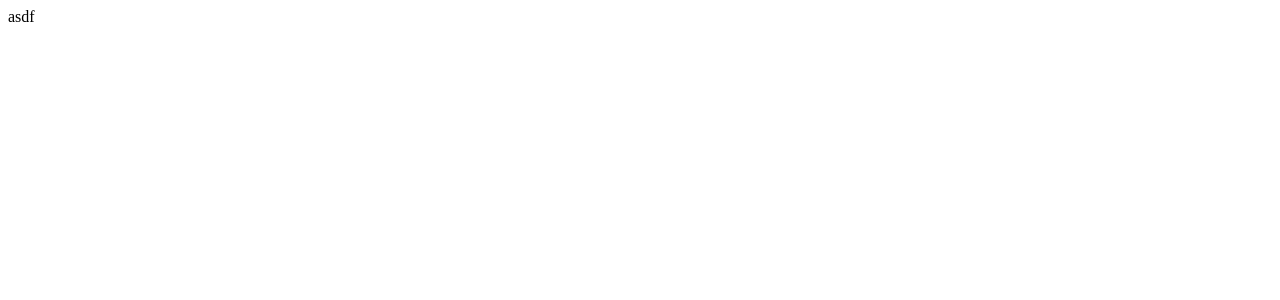
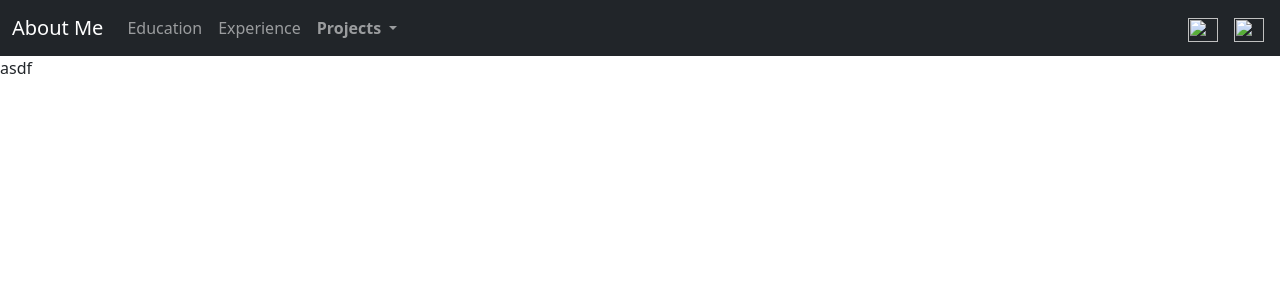
Before and after one commit to KingBubIII/portfolio_website, a Django app: page /home/ in a window 1280 px wide. Before the commit the part shown is almost empty. Shown: the top 300 px of the page. Run offline with Django 5.2, Linux system fonts and the light colour scheme.

Commit message:
created a file for the navbar and made it extendable to other html files to act as a base

```diff
--- a/devsite/me_info/templates/me_info/index.html
+++ b/devsite/me_info/templates/me_info/index.html
@@ -1 +1,7 @@
-asdf
+{% extends "me_info\\navbar.html" %}
+
+{% block content %}
+  <div id="content">
+    asdf
+  </div>
+{% endblock %}
--- /dev/null
+++ b/devsite/me_info/templates/me_info/navbar.html
@@ -0,0 +1,58 @@
+<!doctype html>
+<html lang="en">
+  <head>
+    <meta charset="utf-8">
+    <meta name="viewport" content="width=device-width, initial-scale=1">
+    <title>Bootstrap demo</title>
+    <link href="https://cdn.jsdelivr.net/npm/bootstrap@5.3.3/dist/css/bootstrap.min.css" rel="stylesheet" integrity="sha384-QWTKZyjpPEjISv5WaRU9OFeRpok6YctnYmDr5pNlyT2bRjXh0JMhjY6hW+ALEwIH" crossorigin="anonymous">
+  </head>
+  <body>
+    <nav class="navbar bg-dark navbar-expand-lg" data-bs-theme="dark">
+      <div class="container-fluid">
+        <a class="navbar-brand" href="#">About Me</a>
+        <div class="collapse navbar-collapse" id="navbarNavDropdown">
+          <ul class="navbar-nav">
+            <li class="nav-item">
+              <a class="nav-link" href="#">Education</a>
+            </li>
+            <li class="nav-item">
+              <a class="nav-link" href="#">Experience</a>
+            </li>
+            <li class="nav-item dropdown">
+              <a class="nav-link dropdown-toggle" href="#" role="button" data-bs-toggle="dropdown" aria-expanded="false">
+                <b>Projects</b>
+              </a>
+              <ul class="dropdown-menu">
+                <li><a class="dropdown-item" href="#">Action</a></li>
+                <li><a class="dropdown-item" href="#">Another action</a></li>
+                <li><a class="dropdown-item" href="#">Something else here</a></li>
+              </ul>
+            </li>
+          </ul>
+        </div>
+      </div>
+
+      <div class="collapse navbar-collapse" id="navbarNavDropdown">
+        <ul class="navbar-nav">
+          <li class="nav-item">
+            <a class="navbar-brand" href="GitHub">
+              <img src="" width="30" height="24">
+            </a>
+          </li>
+          <li class="nav-item">
+            <a class="navbar-brand" href="LinkedIn">
+              <img src="" width="30" height="24">
+            </a>
+          </li>
+        </ul>
+      </div>
+    </nav>
+
+    <div id="content">
+        {% block content %}
+        {% endblock %}
+    </div>
+
+    <script src="https://cdn.jsdelivr.net/npm/bootstrap@5.3.3/dist/js/bootstrap.bundle.min.js" integrity="sha384-YvpcrYf0tY3lHB60NNkmXc5s9fDVZLESaAA55NDzOxhy9GkcIdslK1eN7N6jIeHz" crossorigin="anonymous"></script>
+  </body>
+</html>
--- a/devsite/me_info/urls.py
+++ b/devsite/me_info/urls.py
@@ -3,5 +3,5 @@ from django.urls import path
 from . import views
 
 urlpatterns = [
-    path("", views.home, name='index')
+    path("", views.home)
 ]
--- a/devsite/me_info/views.py
+++ b/devsite/me_info/views.py
@@ -2,4 +2,4 @@ from django.shortcuts import render
 
 # Create your views here.
 def home(request):
-    return render(request, "me_info\index.html")
+    return render(request, "me_info\\index.html")
```
